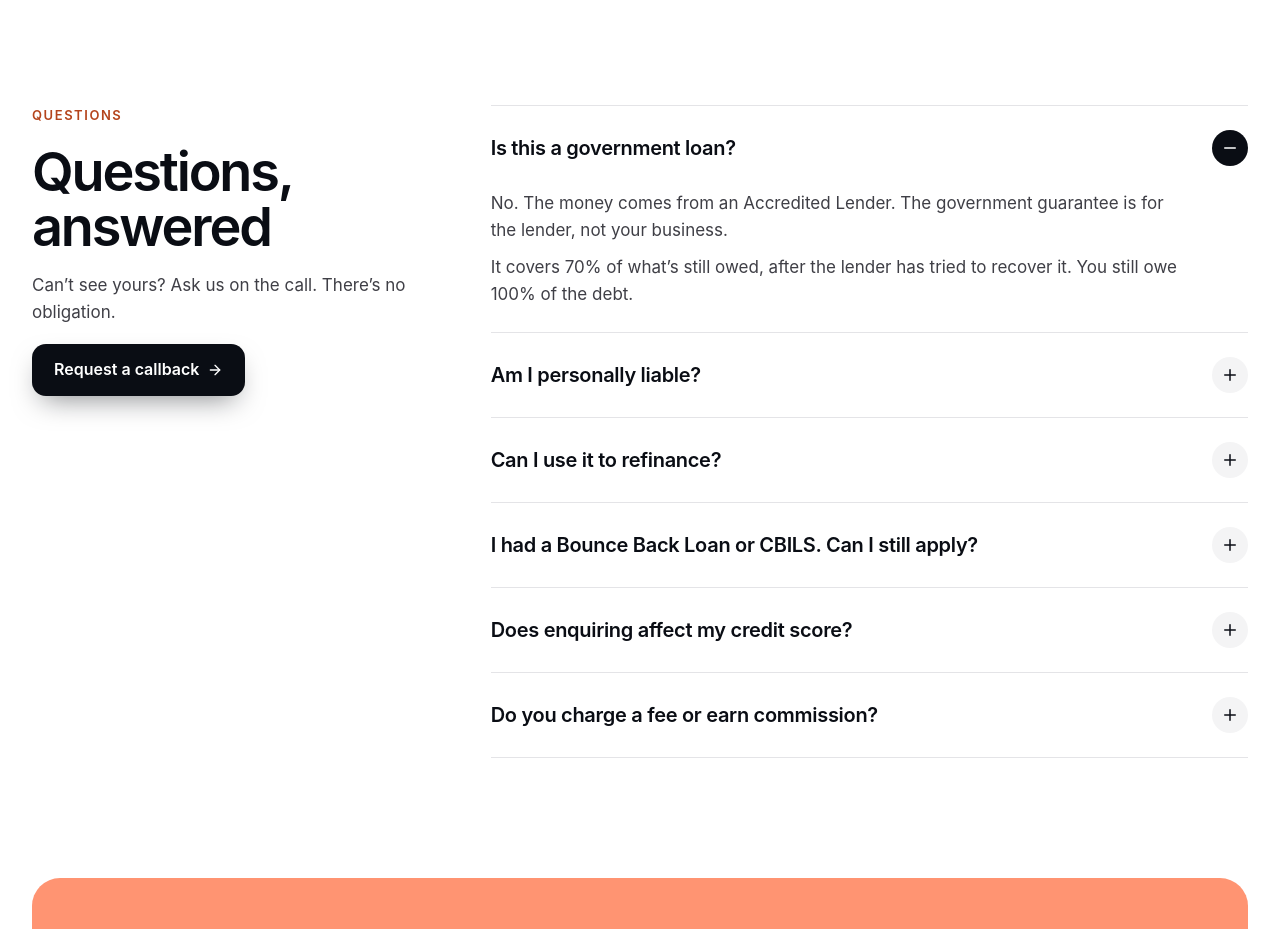
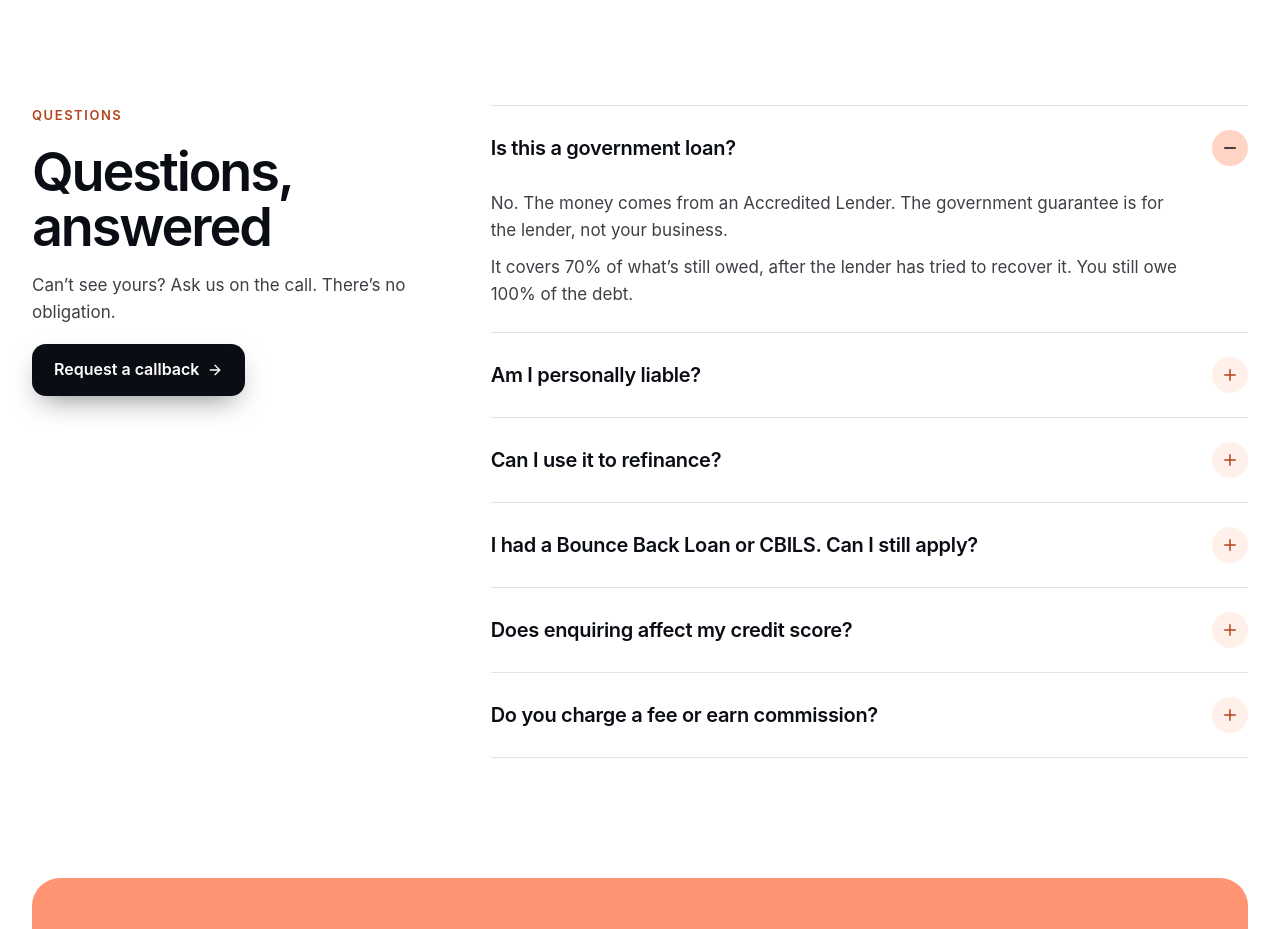
Before and after one commit to developer-fbay/Finding-funding-ggs, a Vue app: page / in a window 1280 px wide. Shown: the part 4840-5769 px from the top of the page. Built offline with nearby package versions, Linux system fonts and the light colour scheme; no server answers.

Commit message:
FAQ toggle buttons in light orange

```diff
--- a/src/components/FaqSection.vue
+++ b/src/components/FaqSection.vue
@@ -72,9 +72,10 @@ summary {
   padding: 24px 0; font-family: var(--font-head); font-weight: 600; font-size: 1.25rem; letter-spacing: -0.015em; line-height: 1.3;
 }
 summary::-webkit-details-marker { display: none; }
-.toggle { flex: none; width: 36px; height: 36px; border-radius: 50%; background: var(--zinc-100); color: var(--ink); display: flex; align-items: center; justify-content: center; transition: background-color .15s; }
+.toggle { flex: none; width: 36px; height: 36px; border-radius: 50%; background: var(--coral-tint); color: var(--coral-deep); display: flex; align-items: center; justify-content: center; transition: background-color .15s, color .15s; }
+summary:hover .toggle { background: #ffe3d8; }
 .minus { display: none; }
-details.expanded .toggle { background: var(--ink); color: #fff; }
+details.expanded .toggle { background: #ffd4c4; color: var(--ink); }
 details.expanded .plus { display: none; }
 details.expanded .minus { display: block; }
 .a { padding: 0 56px 24px 0; display: flex; flex-direction: column; gap: 10px; color: var(--zinc-700); }
```
